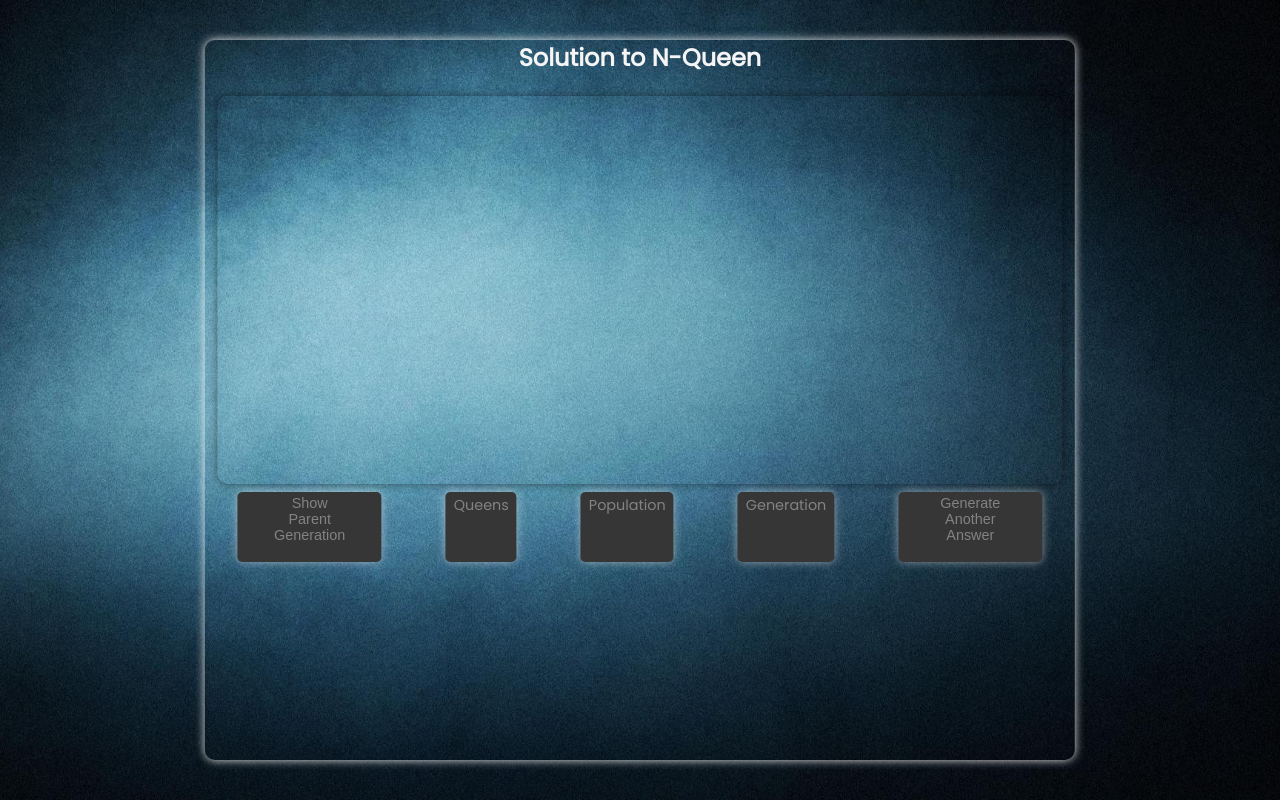
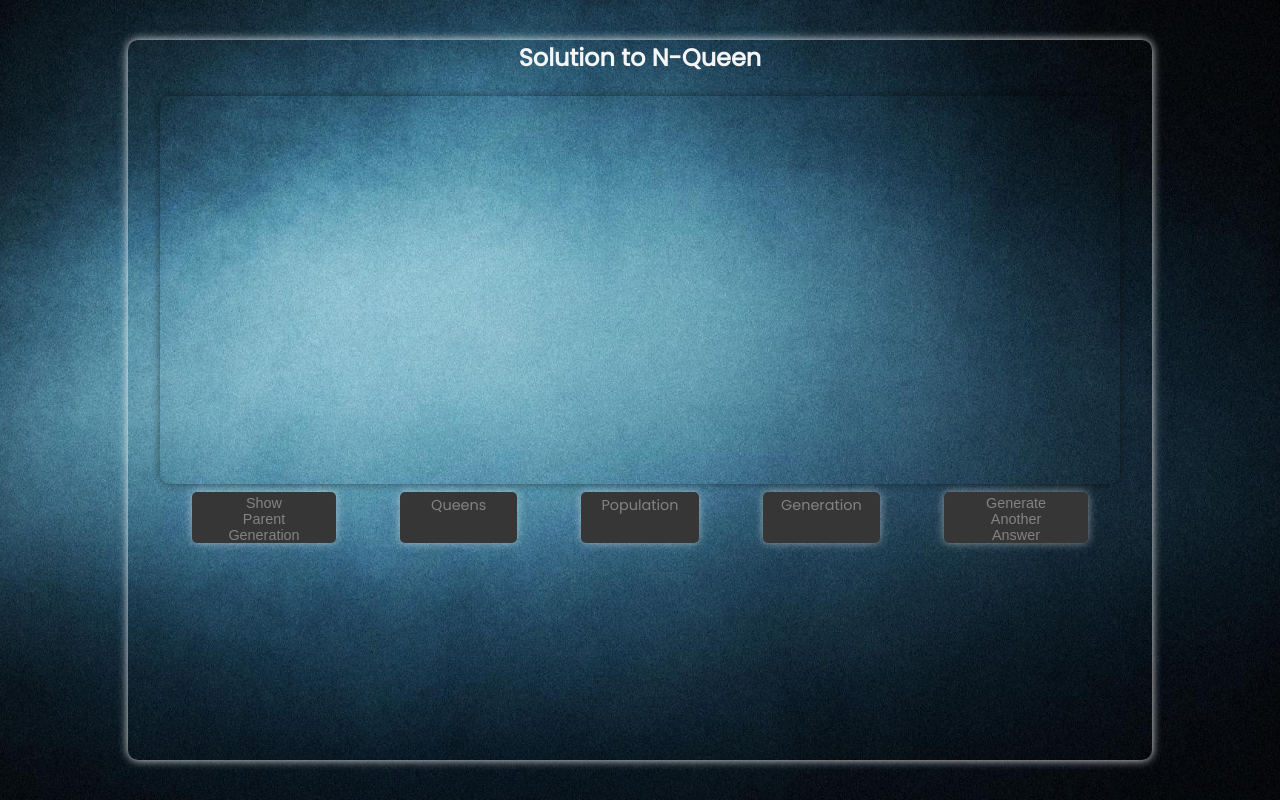
Before and after one commit to sabhi303/NQueensGA, a Django app: template templates/showparents.html in a window 1280 px wide. Run offline with Django 3.2, Linux system fonts and the light colour scheme; the template is opened without the code that fills it, so the values that code supplies are empty.

Commit message:
Parents Design almost Ready

```diff
--- a/nqueen/views.py
+++ b/nqueen/views.py
@@ -26,7 +26,7 @@ def solution(request):
 
 
 def index(request):
-    retVal = main(4,4)
+    retVal = main(8,4)
 
     context = {
         'arr':retVal['solved_2d_array'],
--- a/templates/showparents.html
+++ b/templates/showparents.html
@@ -49,7 +49,7 @@
             top: 50%;
             left: 50%;
             transform: translate(-50%, -50%);
-            width: 70vw;
+            /* width: 90vw; */
             height: 80vh;
             border-radius: 10px;
         }
@@ -61,7 +61,7 @@
             left: 50%;
             transform: translate(-50%, -50%);
             height: 90vh;
-            width: 68vw;
+            width: 80vw;
             border-radius: 10px;
             box-shadow: 0 0 10px 0 rgba(255, 255, 255, 0.9);
             background: transparent;
@@ -77,7 +77,7 @@
             left: 50%;
             transform: translate(-50%, -50%);
             height: 58vh;
-            width: 66vw;
+            width: 75vw;
             border-radius: 10px;
             border: none;
             background: transparent;
@@ -201,7 +201,7 @@
         }
 
         .card {
-            min-height: 8vh;
+            min-height: 6vh;
             width: 10vw;
             box-shadow: 0 0 10px 0 rgba(255, 255, 255, 0.5);
             border-radius: 5px;
@@ -209,6 +209,7 @@
             color: white;
             background-color: #363636;
             padding: 0.2rem 0.5rem;
+            padding-bottom: 0rem;
         }
 
         .card p {
@@ -287,7 +288,7 @@
             width: 14vh;
             {% endif %}
 
-            font-size: 250%;
+            /* font-size: 250%; */
             text-align: center;
             justify-content: center;
         }
@@ -324,7 +325,7 @@
 
                                         <!-- ithe mala maza table takayachay basically -->
 
-                                        <div style="width: 40%; float:left; height:auto; background:rgb(240, 124, 144); margin:10px">
+                                        <div style="width: 40%; float:left; height:auto;  margin:10px">
                                             <table class="chessboard">
                                                 {% for i in arr %}
                                                 <tr>
@@ -361,7 +362,7 @@
                                                 {% endfor %}
                                             </table>
                                             </div>
-                                            <div style="width: 40%; float:right; height:auto; background:yellow; margin:10px">
+                                            <div style="width: 40%; float:right; height:auto;  margin:10px">
                                                 <table class="chessboard">
                                                     {% for i in arr %}
                                                     <tr>
```
